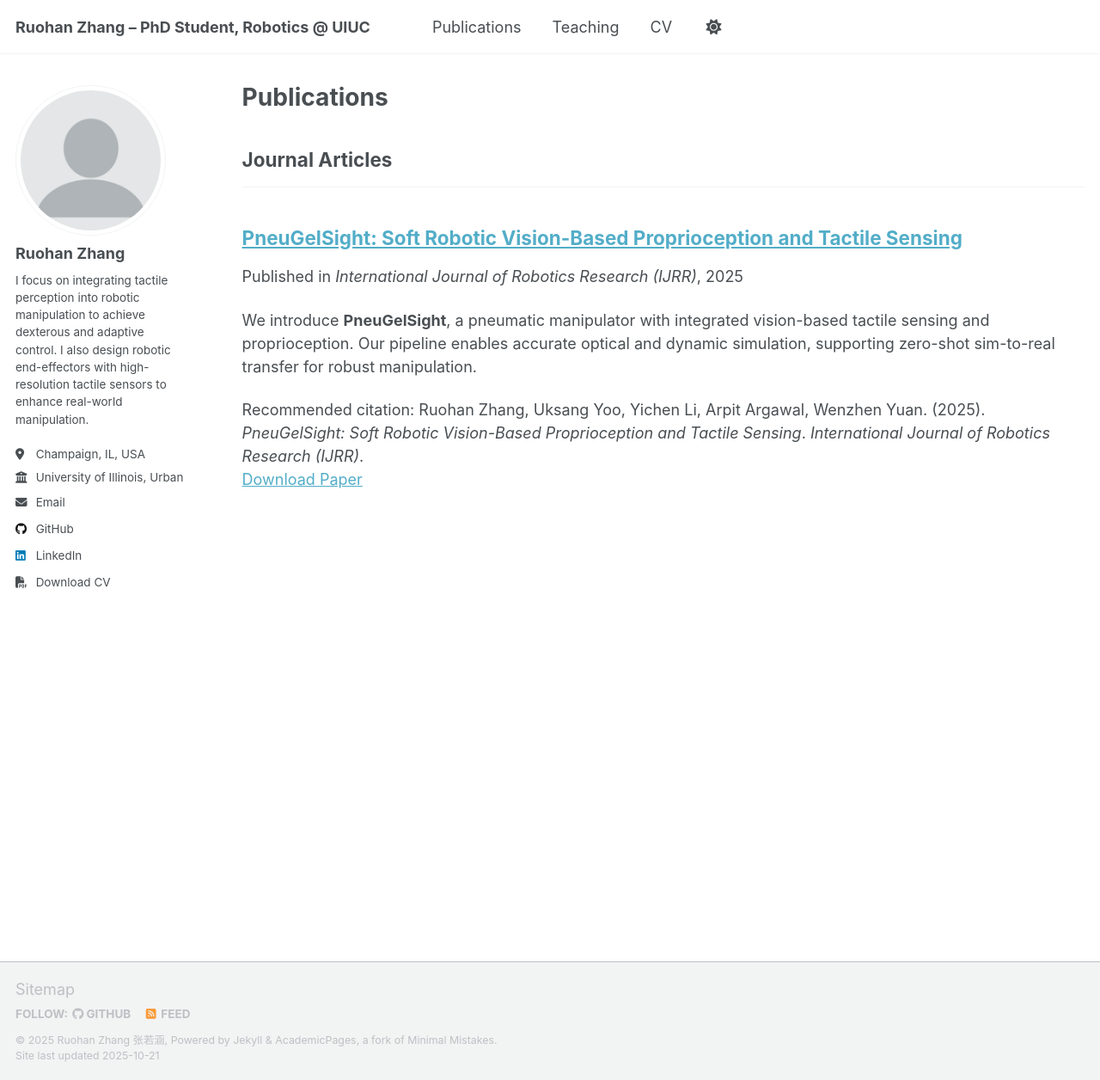
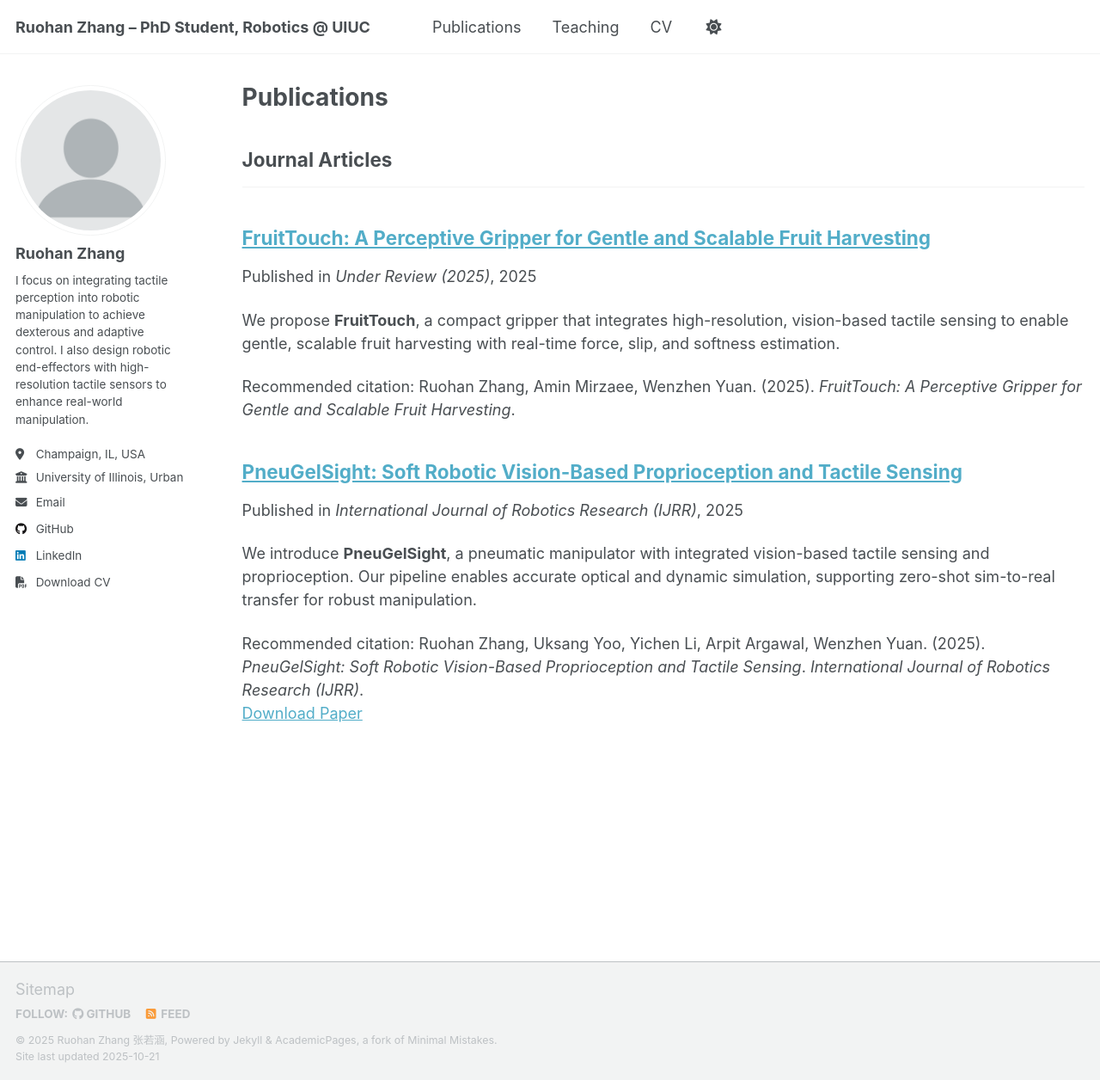
Before and after one commit to rhzhang-ustc/rhzhang-ustc.github.io, a Jekyll site: the page built from _pages/publications.html, in a window 1280 px wide and 1256 px high. Shown: the whole window at 86% size. Built offline with Jekyll 4.4.1, drawn with Linux system fonts in a browser that asks for light colours; a script that is not in the unit is left out; a file with an impossible date is left out; part of the change alters nothing that is shown.

Commit message:
fix data error in fruittouch

```diff
--- a/_publications/2025-09-28-FruitTouch.md
+++ b/_publications/2025-09-28-FruitTouch.md
@@ -5,8 +5,8 @@ category: manuscripts
 permalink: /publication/fruittouch/
 redirect_to: 'https://rhzhang-ustc.github.io/miniG-project/'
 excerpt: 'We propose **FruitTouch**, a compact gripper that integrates high-resolution, vision-based tactile sensing to enable gentle, scalable fruit harvesting with real-time force, slip, and softness estimation.'
-date: 2025-??-??   # (To be set once accepted / published)
+date: 2025-09-28   # (To be set once accepted / published)
 venue: 'Under Review (2025)'
-paperurl: 'https://rhzhang-ustc.github.io/miniG-project/'   # or link to arXiv / journal when published
-citation: 'Ruohan Zhang, Amin Mirzaee, Wenzhen Yuan. (2025). <i>FruitTouch: A Perceptive Gripper for Gentle and Scalable Fruit Harvesting</i>. Under Review.'
+# paperurl: 'https://rhzhang-ustc.github.io/miniG-project/'   # or link to arXiv / journal when published
+citation: 'Ruohan Zhang, Amin Mirzaee, Wenzhen Yuan. (2025). <i>FruitTouch: A Perceptive Gripper for Gentle and Scalable Fruit Harvesting</i>.'
 ---
```
